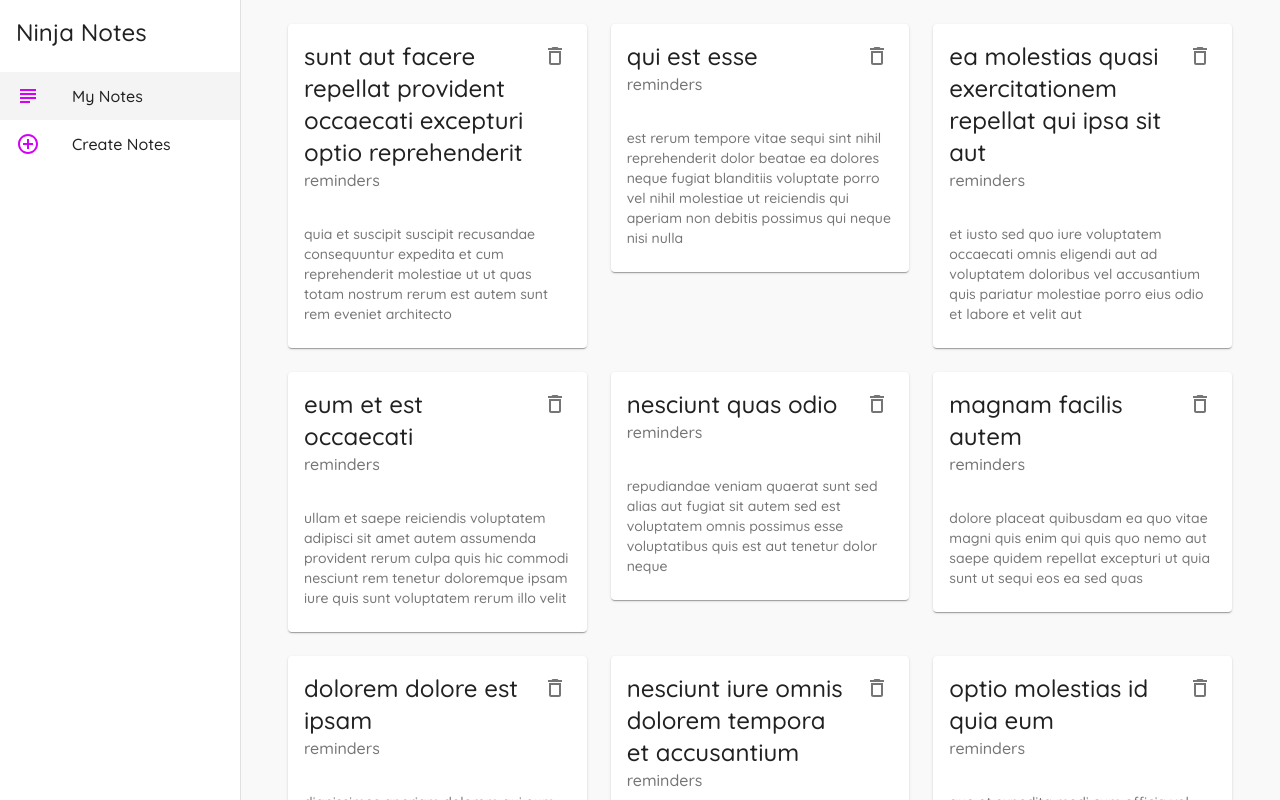
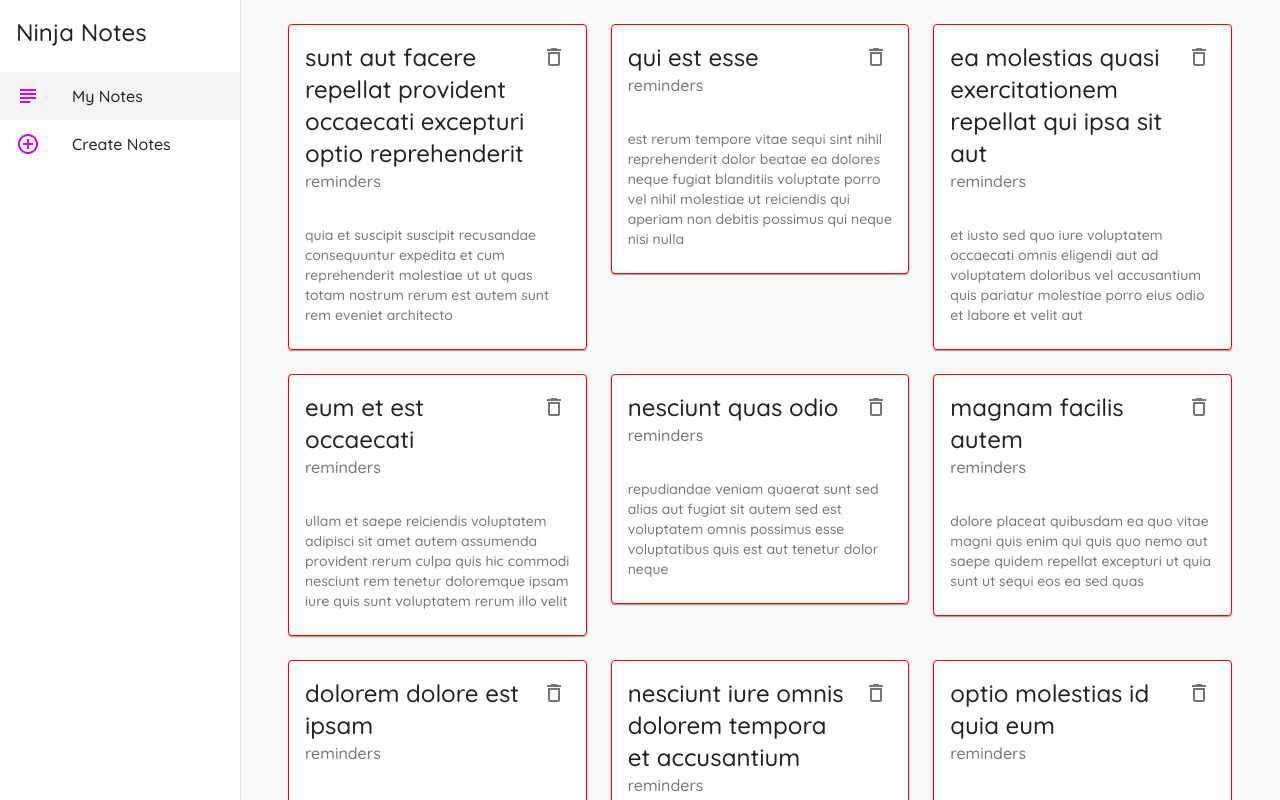
Before and after one commit to samseen/material-ui-with-shawn, a React (Create React App) app: page / in a window 1280 px wide. Shown: the top 800 px of the page. Built offline with nearby package versions, Linux system fonts and the light colour scheme; data requests are answered from the project's data file.

Commit message:
Added a new border for cards with category reminders.

```diff
--- a/src/components/NoteCard.js
+++ b/src/components/NoteCard.js
@@ -9,6 +9,8 @@ const useStyles = makeStyles({
     test: {
         border: (note) => {
             if (note.category == 'work') {
+                return '1px solid blue'
+            } else if (note.category == 'reminders') {
                 return '1px solid red'
             }
         }
```
